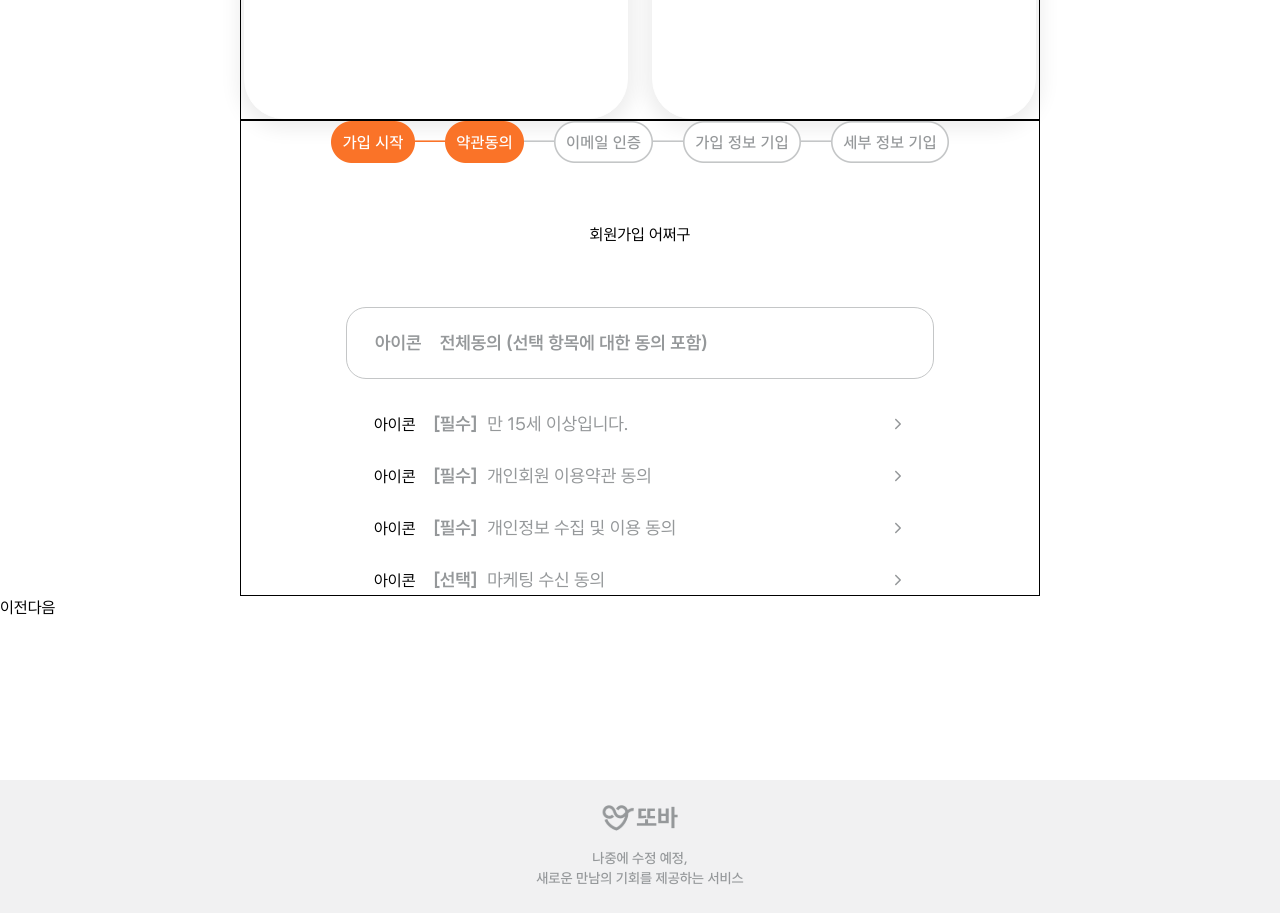
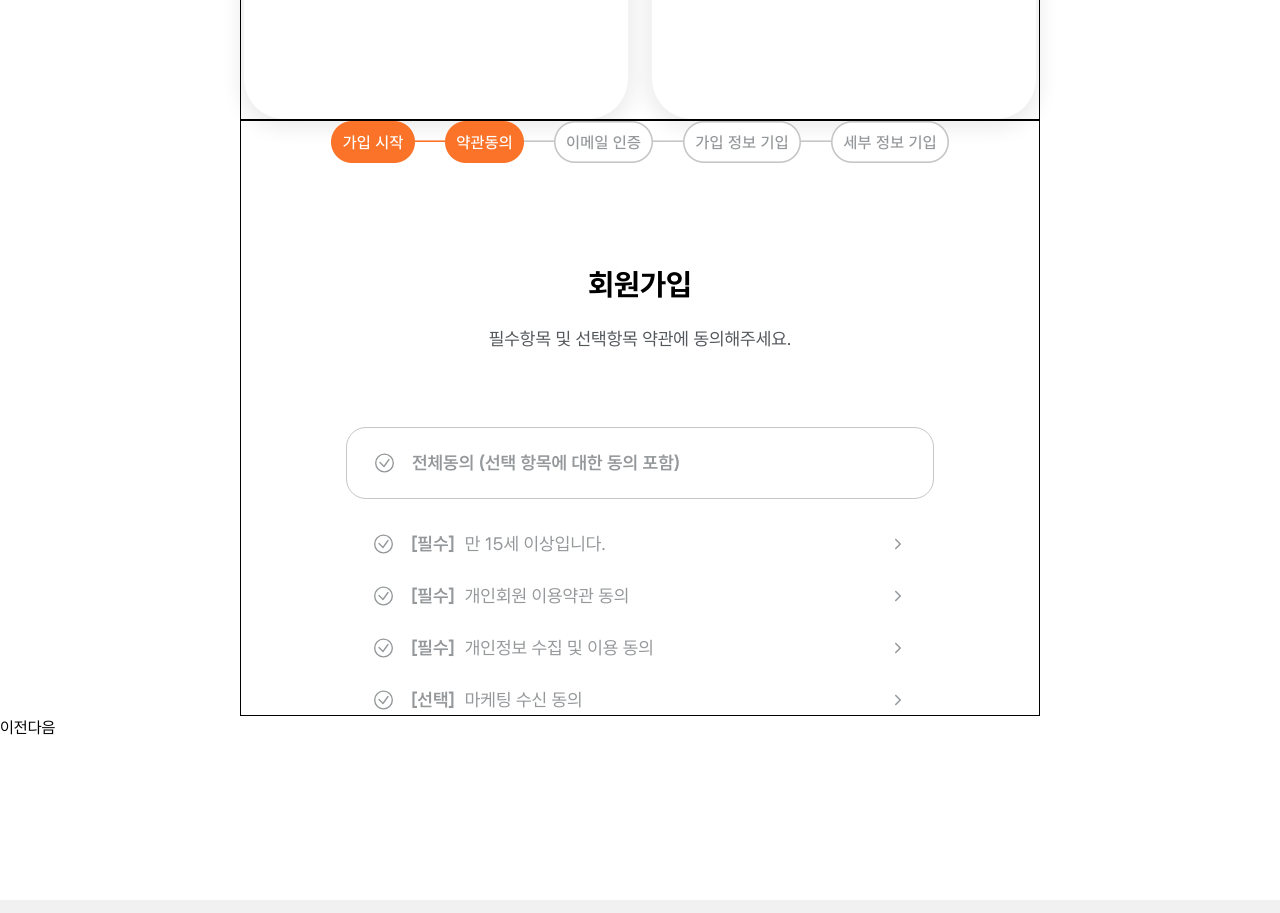
Before and after one commit to Kusitms-29th-Meetup-TeamE/Frontend, a Next.js app: page /signup in a window 1280 px wide. Shown: the part 660-1573 px from the top of the page. Built offline with nearby package versions, Linux system fonts and the light colour scheme.

Commit message:
📍 Feat(#26): apply agree state

```diff
--- a/src/containers/signup/SecondForm.tsx
+++ b/src/containers/signup/SecondForm.tsx
@@ -1,5 +1,11 @@
+import { useState } from 'react';
 import { IoIosArrowForward } from 'react-icons/io';
 
+import Checkbox from '@/components/common-components/check-box/Checkbox';
+
+import SignUpTitle from '@/components/signUp/SignUpTitle';
+
+import clsx from 'clsx';
 import Image from 'next/image';
 
 const checkData = [
@@ -10,32 +16,102 @@ const checkData = [
 ];
 
 export default function SecondForm() {
+  const [checkItems, setCheckItems] = useState(() => {
+    return checkData.map(() => false);
+  });
+
+  const handleCheckChange = (idx: number) => {
+    setCheckItems((prev) => {
+      const newCheckItems = [...prev];
+      newCheckItems[idx] = !newCheckItems[idx];
+      return newCheckItems;
+    });
+  };
+
+  const handleTotalCheck = () => {
+    setCheckItems((prev) => {
+      const newCheckItems = prev.map(() => !prev[0]);
+      return newCheckItems;
+    });
+  };
+
+  const totalCheck = checkItems.every(Boolean);
+
   return (
-    <div className="m-auto border border-black w-full max-w-[800px] flex flex-col justify-center items-center gap-[60px]">
-      <Image src={'/assets/signup/form2.png'} width={618} height={42} alt="" />
-      {/* TODO: 컴포넌트로 붙이기 */}
-      <div>회원가입 어쩌구</div>
+    <div className="m-auto border border-black w-full max-w-[800px] flex flex-col justify-center items-center">
+      <Image
+        src={'/assets/signup/form2.png'}
+        width={618}
+        height={42}
+        alt=""
+        className="mb-[96px]"
+      />
 
-      <div className="w-full max-w-[588px]">
-        <div className="text-gray-06 border border-gray-05 text-h3 px-7 py-5 rounded-[20px]">
-          <span>아이콘</span>
-          <span className="ml-[18px]">
+      <SignUpTitle
+        title={'회원가입'}
+        subTitle={'필수항목 및 선택항목 약관에 동의해주세요.'}
+      />
+
+      <div className="w-full max-w-[588px] mt-[74px]">
+        <div
+          className="cursor-pointer text-gray-06 border border-gray-05 text-h3 px-7 py-5 rounded-[20px] flex items-center"
+          onClick={handleTotalCheck}
+        >
+          <Checkbox
+            width={19}
+            height={19}
+            isChecked={totalCheck}
+            handleCheck={handleTotalCheck}
+          />
+          <span
+            className={clsx('ml-[18px]', totalCheck && 'text-primary-orange6')}
+          >
             전체동의 (선택 항목에 대한 동의 포함)
           </span>
         </div>
         <div className="pt-[30px] px-7 flex flex-col gap-[22px]">
           {checkData.map((item, idx) => {
             return (
-              <div className="flex items-center justify-between" key={idx}>
-                <div>
-                  <span>아이콘</span>
-                  <span className="ml-[18px] mr-[10px] text-gray-06 text-h3">
+              <div
+                className="flex items-center justify-between cursor-pointer"
+                key={idx}
+              >
+                <div
+                  className="flex items-center"
+                  onClick={() => handleCheckChange(idx)}
+                >
+                  <Checkbox
+                    width={19}
+                    height={19}
+                    isChecked={checkItems[idx]}
+                    handleCheck={() => {
+                      handleCheckChange(idx);
+                    }}
+                  />
+                  <span
+                    className={clsx(
+                      'ml-[18px] mr-[10px] text-gray-06 text-h3',
+                      checkItems[idx] && 'text-gray-08',
+                    )}
+                  >
                     {item.type}
                   </span>
-                  <span className="text-gray-06 text-h4">{item.text}</span>
+                  <span
+                    className={clsx(
+                      'text-gray-06 text-h4',
+                      checkItems[idx] && 'text-gray-08',
+                    )}
+                  >
+                    {item.text}
+                  </span>
                 </div>
 
-                <IoIosArrowForward className="text-gray-06" />
+                <IoIosArrowForward
+                  className={clsx(
+                    'text-gray-06',
+                    checkItems[idx] && 'text-gray-08',
+                  )}
+                />
               </div>
             );
           })}
```
